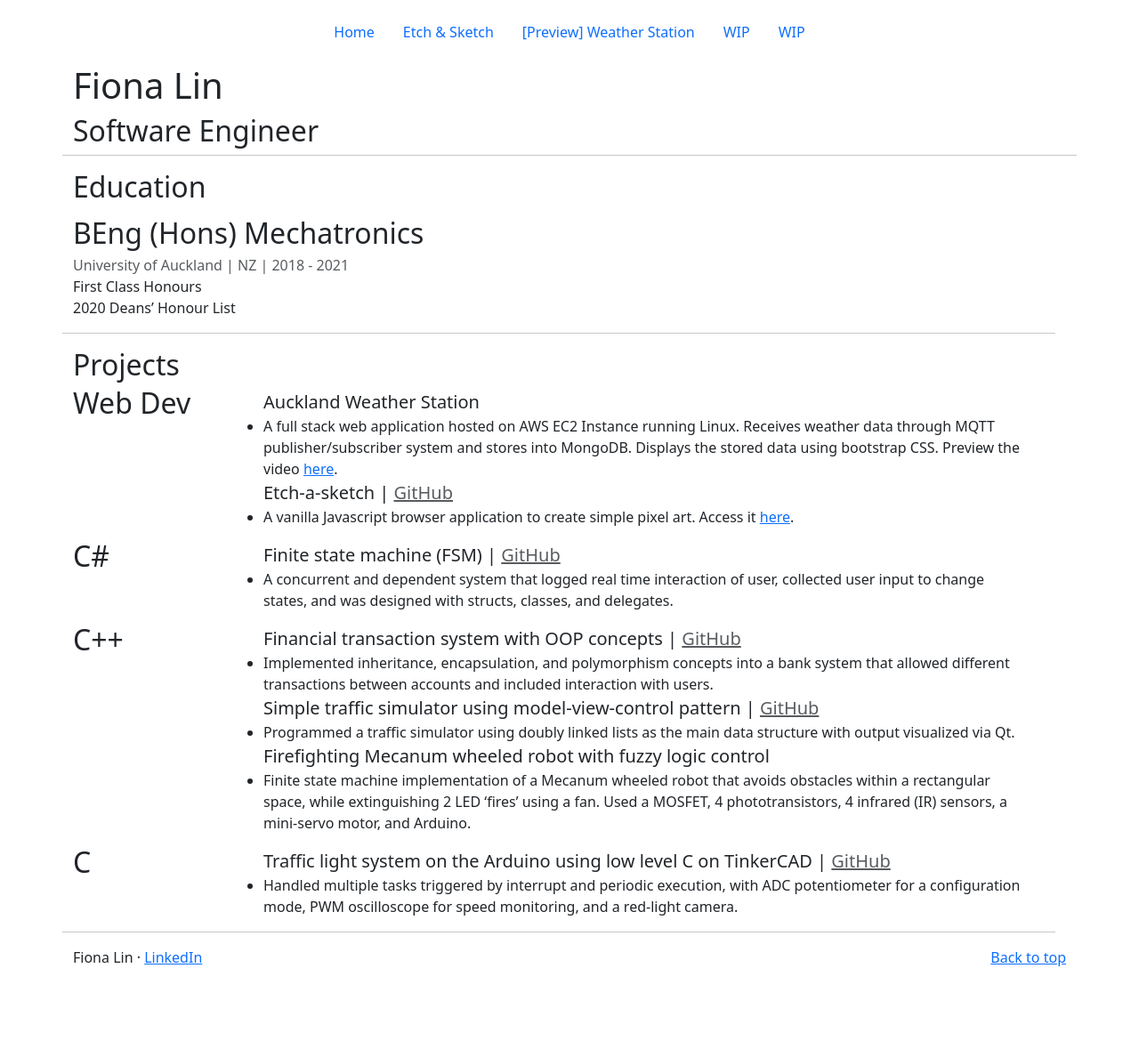
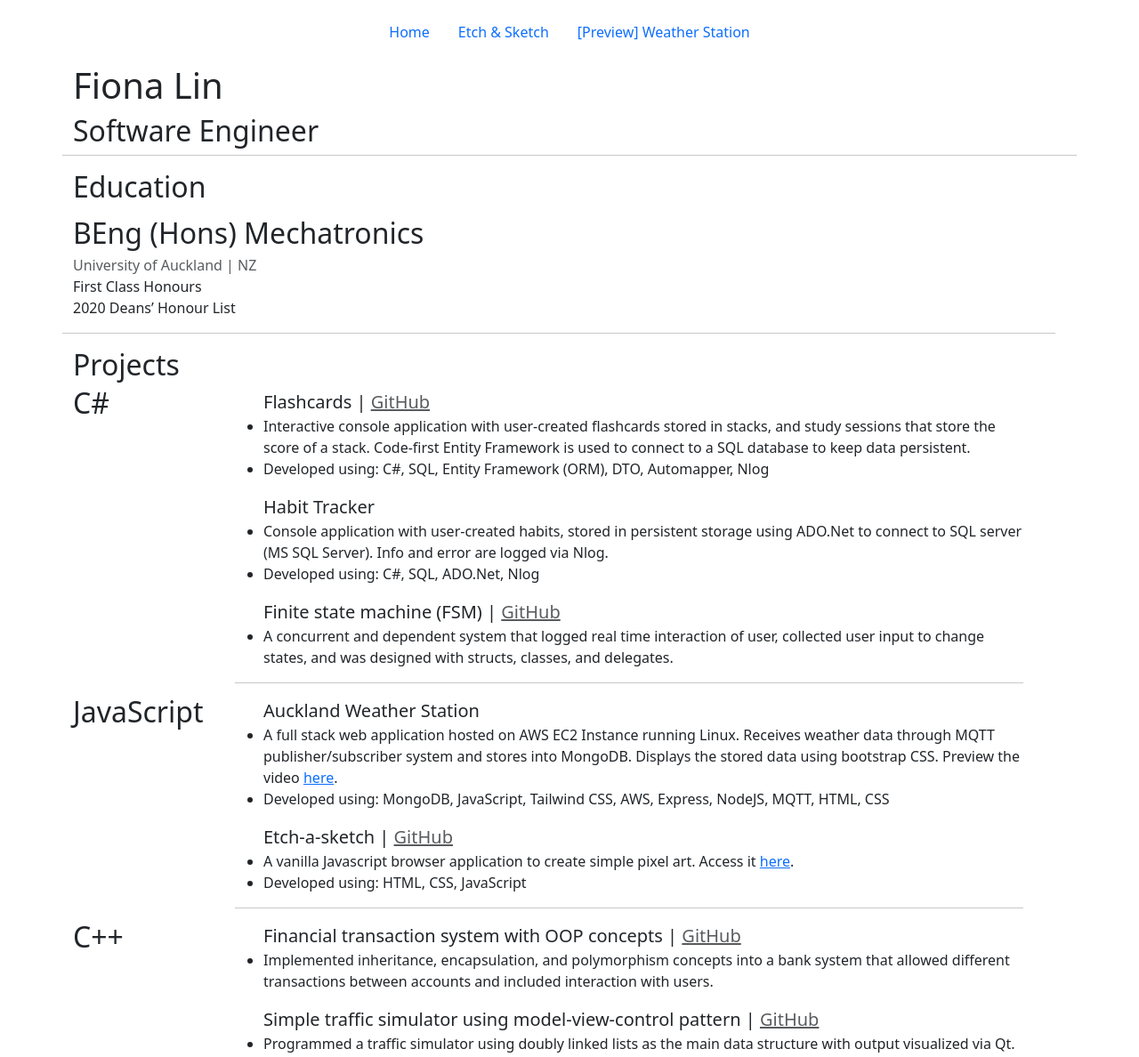
Before and after one commit to FionaNET/fionanet.github.io, a website: page index.html in a window 1280 px wide. Shown: the top 1188 px of the page at 89% size. Before the commit the page ends 1104 px from the top, so only its background shows below. Drawn offline with nearby package versions, Linux system fonts and the light colour scheme.

Commit message:
Update projects

```diff
--- a/index.html
+++ b/index.html
@@ -31,8 +31,7 @@
                         <p>
                         <h2 class="featurette-heading fw-normal lh-1">BEng (Hons)
                             Mechatronics</h2>
-                        <div class="text-muted">University of Auckland | NZ |
-                            2018 - 2021 </div>
+                        <div class="text-muted">University of Auckland | NZ </div>
 
                         First Class Honours <br>
                         2020 Deans’ Honour List
@@ -43,7 +42,45 @@
                     <h2 class="fw-lg lh-2">Projects</h2>
                     <div class="row featurette">
                         <div class="col-sm-2">
-                            <h2 class="featurette-heading fw-normal lh-1">Web Dev </h2>
+                            <h2 class="featurette-heading fw-normal lh-1">C# </h2>
+                        </div>
+                        <div class="col-sm-10">
+                            <ul>
+                                <inline class="fs-5">Flashcards | <a class="text-muted"
+                                        href="https://github.com/FionaNET/csharp-flashcards">GitHub</a></inline>
+                                <li>
+                                    Interactive console application with user-created flashcards stored in stacks, and
+                                    study sessions that store the score
+                                    of a stack. Code-first Entity Framework is used to connect to a SQL database to keep
+                                    data persistent.
+                                </li>
+                                <li>Developed using: C#, SQL, Entity Framework (ORM), DTO, Automapper, Nlog</li>
+                            </ul>
+                            <ul>
+                                <inline class="fs-5">Habit Tracker </inline>
+                                <li>
+                                    Console application with user-created habits, stored in persistent storage using
+                                    ADO.Net to connect to SQL server (MS
+                                    SQL Server). Info and error are logged via Nlog.
+                                </li>
+                                <li>Developed using: C#, SQL, ADO.Net, Nlog</li>
+                            </ul>
+
+                            <ul>
+                                <inline class="fs-5">Finite state machine (FSM) | <a class="text-muted"
+                                        href="https://github.com/FionaNET/Csharp---FSM">GitHub</a></inline>
+                                <li>
+                                    A concurrent and dependent system that logged real time interaction of user,
+                                    collected
+                                    user input to change states, and
+                                    was designed with structs, classes, and delegates.
+                                </li>
+                            </ul>
+
+                            <hr class="featurette-divider">
+                        </div>
+                        <div class="col-sm-2">
+                            <h2 class="featurette-heading fw-normal lh-1"> JavaScript </h2>
                         </div>
                         <div class="col-sm-10">
                             <ul>
@@ -59,6 +96,12 @@
                                     </inline>
 
                                 </li>
+                                <li>
+                                    Developed using: MongoDB, JavaScript, Tailwind CSS, AWS, Express, NodeJS, MQTT,
+                                    HTML, CSS
+                                </li>
+                            </ul>
+                            <ul>
                                 <inline class="fs-5">Etch-a-sketch | <a class="text-muted"
                                         href="https://github.com/FionaNET/fionanet.github.io/tree/main/Etch-a-sketch">GitHub</a>
                                 </inline>
@@ -69,25 +112,11 @@
                                         <a href="https://fionanet.github.io/Etch-a-sketch/index.html">here</a>.
                                     </inline>
                                 </li>
+                                <li>Developed using: HTML, CSS, JavaScript</li>
                             </ul>
+                            <hr class="featurette-divider">
                         </div>
-                        <div class="col-sm-2">
-                            <h2 class="featurette-heading fw-normal lh-1">C# </h2>
-                        </div>
-                        <div class="col-sm-10">
-                            <ul>
-                                <inline class="fs-5">Finite state machine (FSM) | <a class="text-muted"
-                                        href="https://github.com/FionaNET/Csharp---FSM">GitHub</a></inline>
 
-                                <li>
-                                    A concurrent and dependent system that logged real time interaction of user,
-                                    collected
-                                    user input to change states, and
-                                    was designed with structs, classes, and delegates.
-                                </li>
-
-                            </ul>
-                        </div>
                         <div class="col-sm-2">
                             <h2 class="featurette-heading fw-normal lh-1">C++ </h2>
                         </div>
@@ -104,6 +133,8 @@
                                     that allowed different transactions
                                     between accounts and included interaction with users.
                                 </li>
+                            </ul>
+                            <ul>
                                 <inline class="fs-5">Simple traffic simulator using model-view-control pattern | <a
                                         class="text-muted"
                                         href="https://github.com/FionaNET/Cpp---Traffic-Simulator">GitHub</a>
@@ -114,6 +145,9 @@
                                     with
                                     output visualized via Qt.
                                 </li>
+
+                            </ul>
+                            <ul>
                                 <inline class="fs-5"> Firefighting Mecanum wheeled robot with fuzzy logic control
                                 </inline>
                                 <li>
@@ -125,6 +159,7 @@
                                     and Arduino.
                                 </li>
                             </ul>
+                            <hr class="featurette-divider">
                         </div>
                         <div class="col-sm-2">
                             <h2 class="featurette-heading fw-normal lh-1">C </h2>
--- a/shared/header.js
+++ b/shared/header.js
@@ -5,8 +5,6 @@ header_div.innerHTML = `
         <li class="nav-item"><a href="../index.html" class="nav-link" aria-current="page">Home</a></li>
         <li class="nav-item"><a href="/Etch-a-sketch/index.html" class="nav-link">Etch & Sketch</a></li>
         <li class="nav-item"><a href="/WeatherStation/index.html" class="nav-link"> [Preview] Weather Station </a></li>
-        <li class="nav-item"><a href="#" class="nav-link">WIP</a></li>
-        <li class="nav-item"><a href="#" class="nav-link">WIP</a></li>
       </ul>
     </header>
 `;
```
